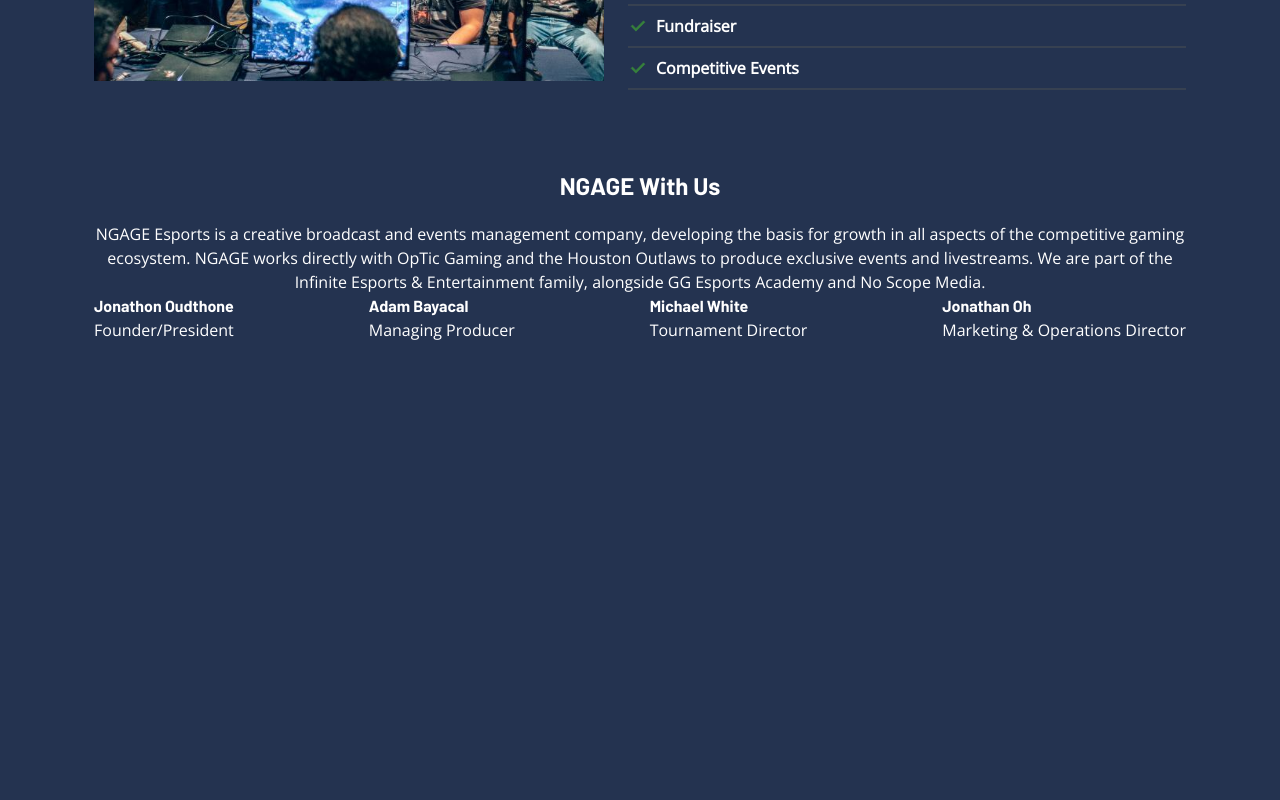
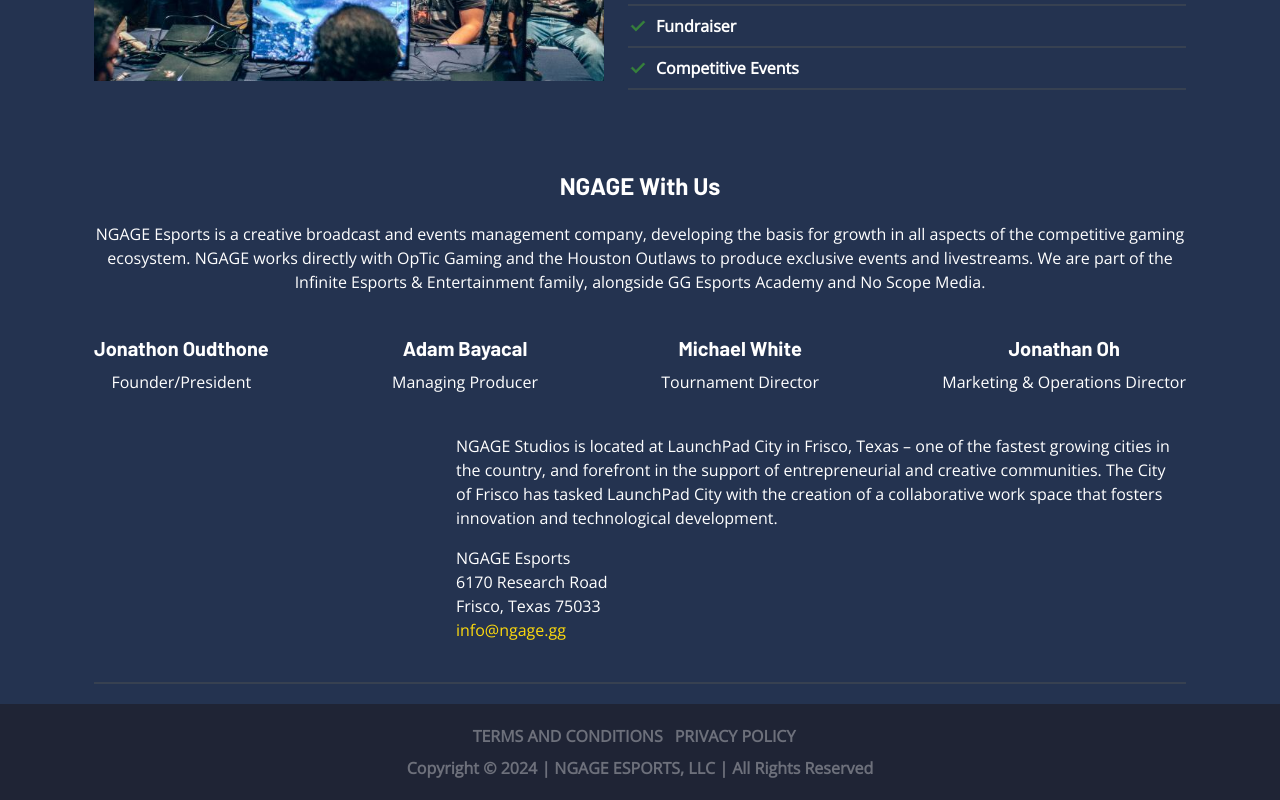
Before and after one commit to MuhammadDev-OP/ngage-esports, a Next.js app: page / in a window 1280 px wide. Shown: the part 2098-2898 px from the top of the page. Before the commit the page ends 2440 px from the top, so only its background shows below. Built offline with nearby package versions, Linux system fonts and the light colour scheme.

Commit message:
homepage done

```diff
--- /dev/null
+++ b/src/app/components/layout/Footer.tsx
@@ -0,0 +1,19 @@
+const Footer = () => {
+  return (
+    <div className="flex flex-col items-center gap-2 p-5 mt-5 bg-[#1f2435]">
+      <div className="">
+        <a href="" className="text-[#6d707b] font-extrabold">
+          TERMS AND CONDITIONS
+        </a>
+        <a href="" className="text-[#6d707b]  p-3 font-extrabold">
+          PRIVACY POLICY
+        </a>
+      </div>
+      <a className="text-[#6d707b] font-bold ">
+        Copyright © 2024 | NGAGE ESPORTS, LLC | All Rights Reserved
+      </a>
+    </div>
+  );
+};
+
+export default Footer;
--- a/src/app/components/widgets/Ngage.tsx
+++ b/src/app/components/widgets/Ngage.tsx
@@ -18,7 +18,7 @@
             Esports Academy and No Scope Media.
           </p>
         </div>
-        <div className="flex flex-row gap-x-10 justify-between">
+        <div className="flex flex-col md:flex-row gap-x-10 justify-between">
           {[
             { name: "Jonathon Oudthone", designation: "Founder/President" },
             { name: "Adam Bayacal", designation: "Managing Producer" },
@@ -28,12 +28,41 @@
               designation: "Marketing & Operations Director",
             },
           ].map((link, index) => (
-            <div>
-              <h1>{link.name}</h1>
-              <p>{link.designation}</p>
+            <div key={index} className="mt-10">
+              <h1 className="text-xl text-center">{link.name}</h1>
+              <p className="text-center mt-2">{link.designation}</p>
             </div>
           ))}
         </div>
+        <div className="mt-10 mx-3 md:pl-[350px]">
+          <div className="text-left ">
+            {" "}
+            <p>
+              NGAGE Studios is located at LaunchPad City in Frisco, Texas – one
+              of the fastest growing cities in the country, and forefront in the
+              support of entrepreneurial and creative communities. The City of
+              Frisco has tasked LaunchPad City with the creation of a
+              collaborative work space that fosters innovation and technological
+              development.
+            </p>
+          </div>
+          <div className="mt-4">
+            {" "}
+            <p>
+              NGAGE Esports
+              <br />
+              6170 Research Road
+              <br />
+              Frisco, Texas 75033
+              <br />
+              <a href="" className="text-[#fdda0d]">
+                info@ngage.gg
+              </a>
+            </p>
+          </div>
+        </div>
+        <hr className="mt-10 border-t-2 border-gray-700" />{" "}
+        {/* Added horizontal line */}
       </div>
     </Wrapper>
   );
--- a/src/app/layout.tsx
+++ b/src/app/layout.tsx
@@ -3,6 +3,7 @@
 import { Barlow, Open_Sans } from "next/font/google";
 import "./globals.css";
 import Header from "./components/layout/Header";
+import Footer from "./components/layout/Footer";
 
 const openSans = Open_Sans({
   subsets: ["latin"],
@@ -30,6 +31,7 @@
         <Header />
 
         {children}
+        <Footer />
       </body>
     </html>
   );
```
